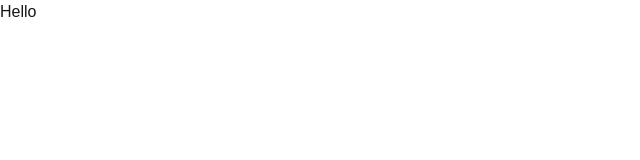
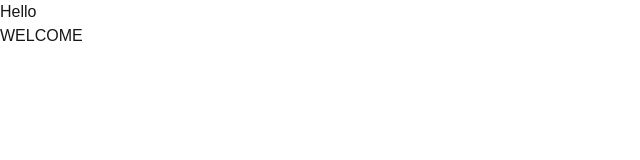
Before and after one commit to africinnovate/africinnovate-lms, a Next.js app in the folder apps/frontend/: page / in a window 1280 px wide. Shown: the top 160 px of the page, without its empty margins (0-640 px from the left). Built offline with nearby package versions, Linux system fonts and the light colour scheme.

Commit message:
testing alms_1

```diff
--- a/apps/frontend/src/app/page.tsx
+++ b/apps/frontend/src/app/page.tsx
@@ -7,6 +7,7 @@ export default function Home() {
   return (
     <div className={` ${!theme ? 'white' : 'text-red-500'} text-center md:text-2xl mb-8 text-lg`}>
      <p>Hello</p>
+     <h1>WELCOME</h1>
     </div>
   );
 }
```
